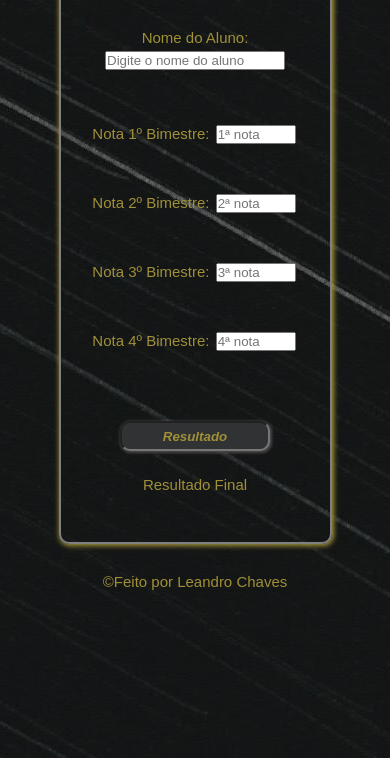
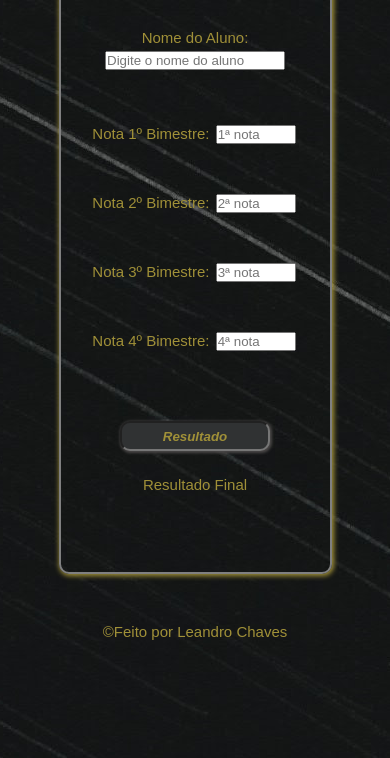
Before and after one commit to LeandroPChaves/Boletim-Escolar, a plain HTML site: page index.html in a window 390 px wide. Shown: the part 86-844 px from the top of the page. Drawn offline with Linux system fonts and the light colour scheme.

Commit message:
Ajustando responsividade

```diff
--- a/style.css
+++ b/style.css
@@ -61,7 +61,7 @@ footer{
     color: #fff;
 }
 
-@media only screen and (max-width: 768px){
+@media only screen and (max-width: 915px){
     *{
         margin: 0;
         padding: 0;
@@ -72,7 +72,7 @@ footer{
     body{
         box-shadow: 1px 1px 5px 1px;
         margin: 10px auto 0 auto;
-        height: 590px;
+        height: 650px;
         width: 70%;
     }
      form{
@@ -84,7 +84,7 @@ footer{
     }
     footer{
         font-size: 15px;
-        margin-top: 25px;
+        margin-top: 70px;
     }
 }
 
@@ -99,7 +99,7 @@ footer{
     body{
         box-shadow: 1px 1px 5px 1px;
         margin: 10px auto 0 auto;
-        height: 620px;
+        height: 650px;
         width: 70%;
     }
      form{
@@ -113,6 +113,6 @@ footer{
     }
     footer{
         font-size: 15px;
-        margin-top: 50px;
+        margin-top: 100px;
     }
 }
```
